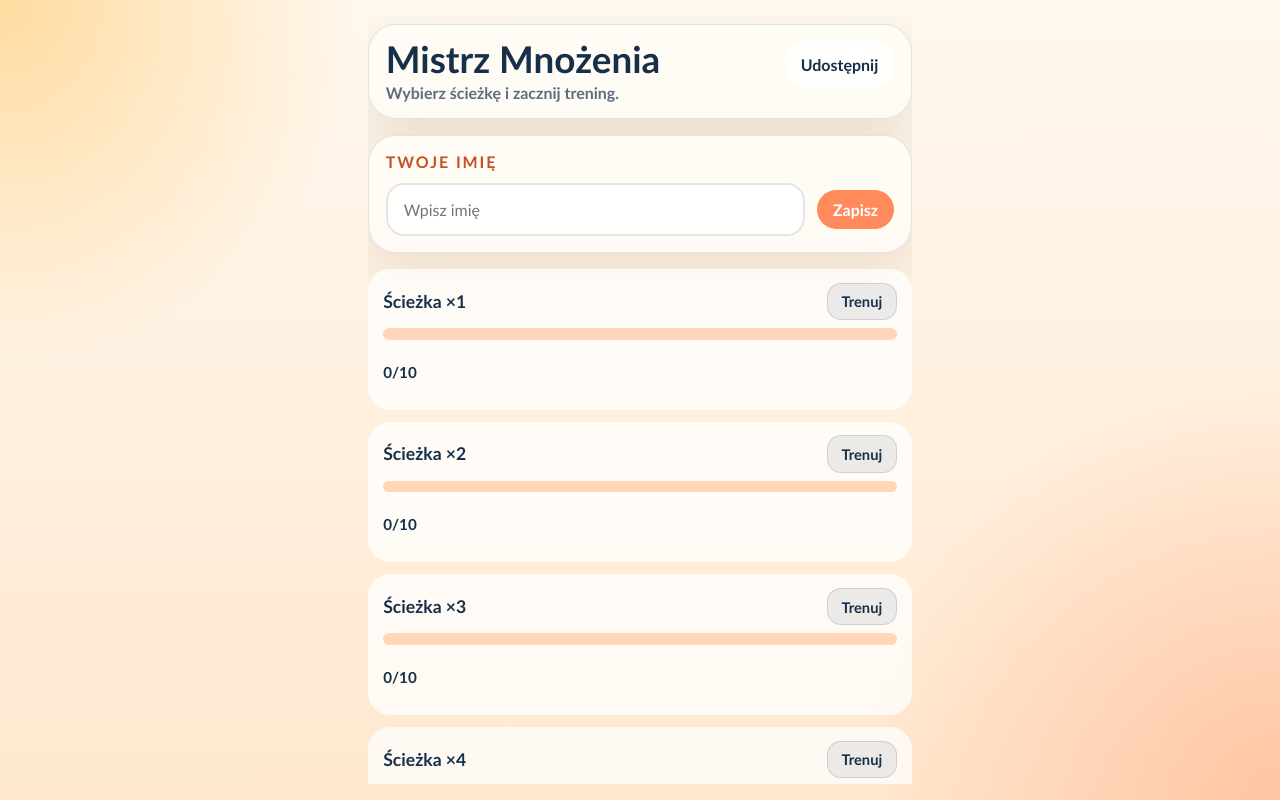
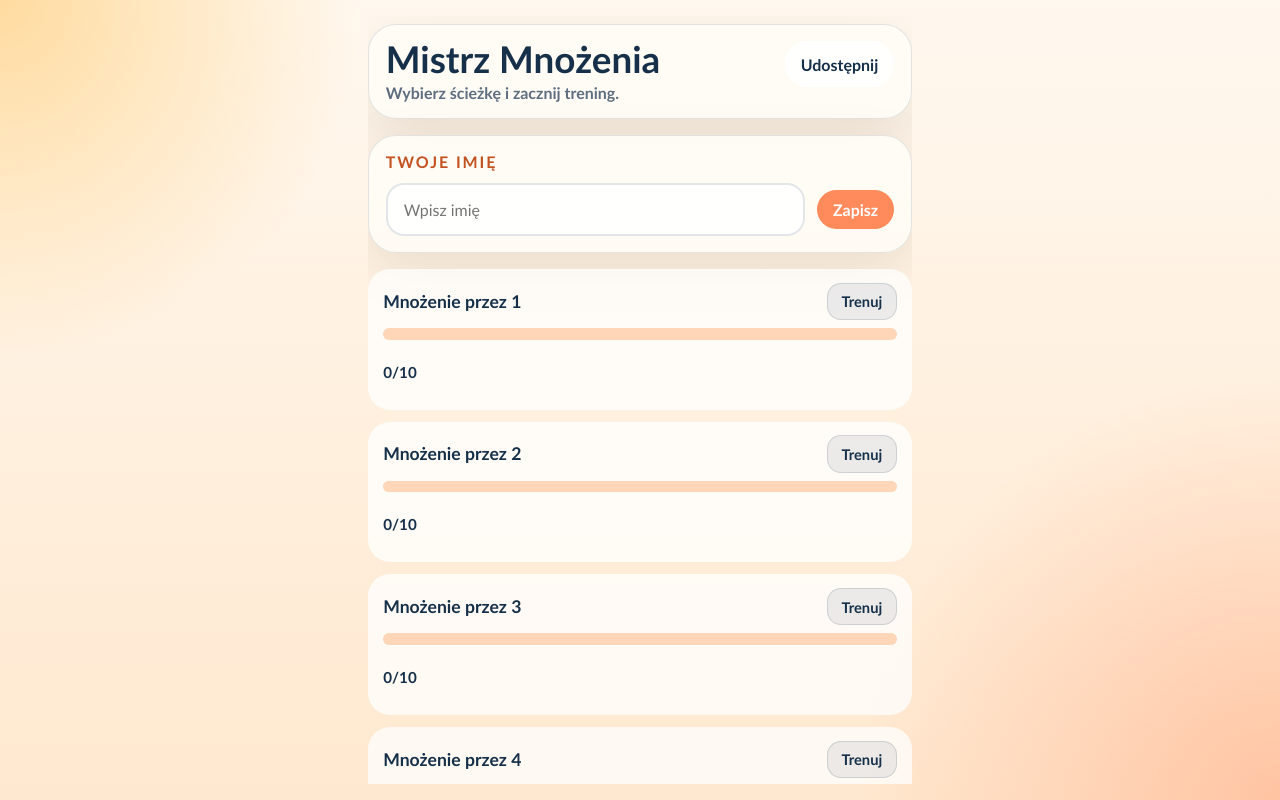
Before and after one commit to tmdoit/multiply-champion, a React (Vite) app: page / in a window 1280 px wide. Built offline with nearby package versions, Linux system fonts and the light colour scheme.

Commit message:
Rename path labels to multiplication

```diff
--- a/src/App.tsx
+++ b/src/App.tsx
@@ -329,7 +329,7 @@ export default function App() {
             <article key={path.multiplier} className={`pathRow pathTone-${path.tone}`}>
               <div className="pathContent">
                 <div className="pathHeaderSimple">
-                  <p className="name">Ścieżka {path.label}</p>
+                  <p className="name">Mnożenie przez {path.multiplier}</p>
                   <button className="trainButton" onClick={() => startRun(path.multiplier)}>
                     Trenuj
                   </button>
@@ -360,7 +360,7 @@ export default function App() {
         <div className="hudCard compactHudCard">
           <div className="hudSummaryRow">
             <div className="hudMetric">
-              <span className="hudLabel">Ścieżka</span>
+              <span className="hudLabel">Mnożenie</span>
               <strong>×{game.pathMultiplier}</strong>
             </div>
             <div className="hudMetric">
@@ -428,7 +428,7 @@ export default function App() {
             <span>⭐</span>
           </div>
           <p className="eyebrow">Podsumowanie</p>
-          <h2>{lastResult.completedPath ? `Brawo! Ścieżka ×${lastResult.pathMultiplier} ukończona!` : "Dobra robota!"}</h2>
+          <h2>{lastResult.completedPath ? `Brawo! Mnożenie przez ${lastResult.pathMultiplier} ukończone!` : "Dobra robota!"}</h2>
           <p className="subtitle">
             Czas tej rundy: <strong>{formatMs(lastResult.totalTimeMs)}</strong>
           </p>
```
